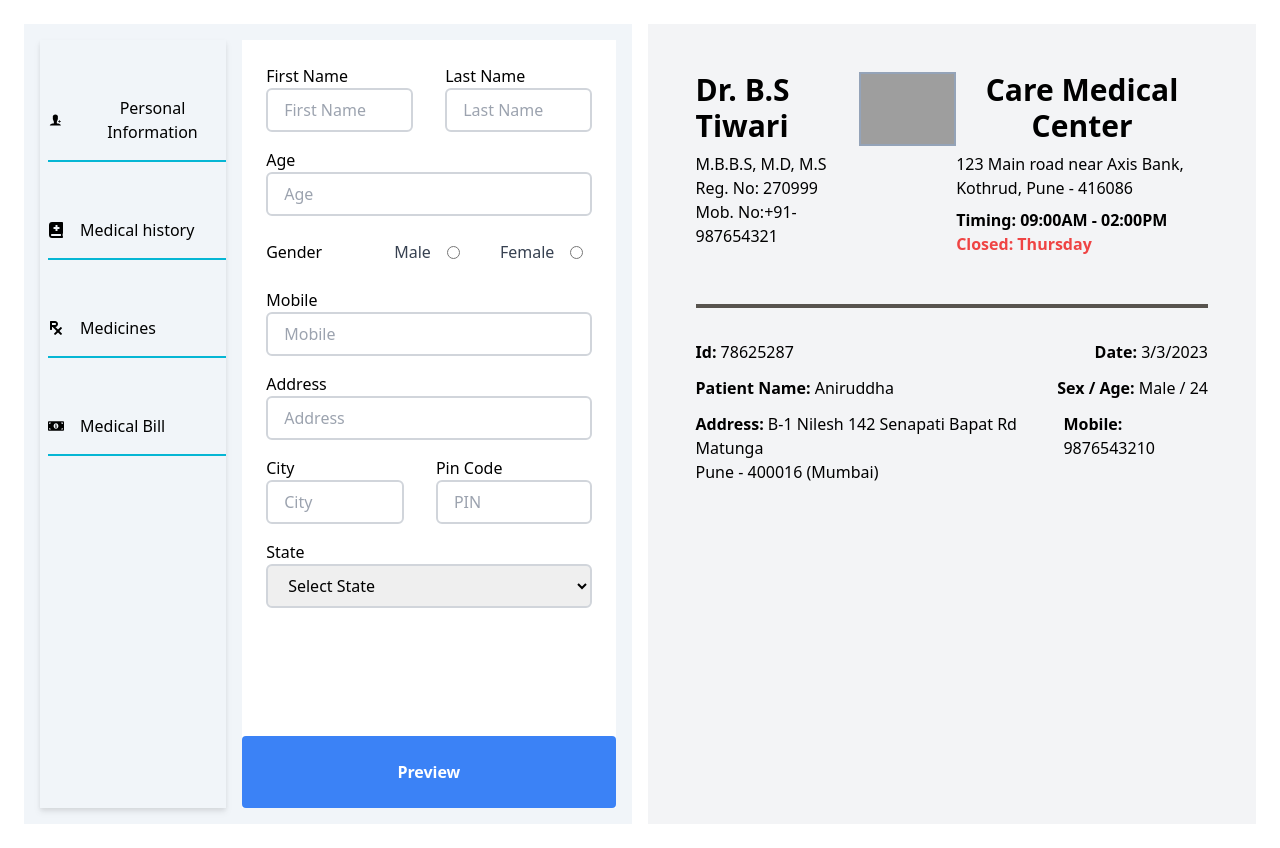
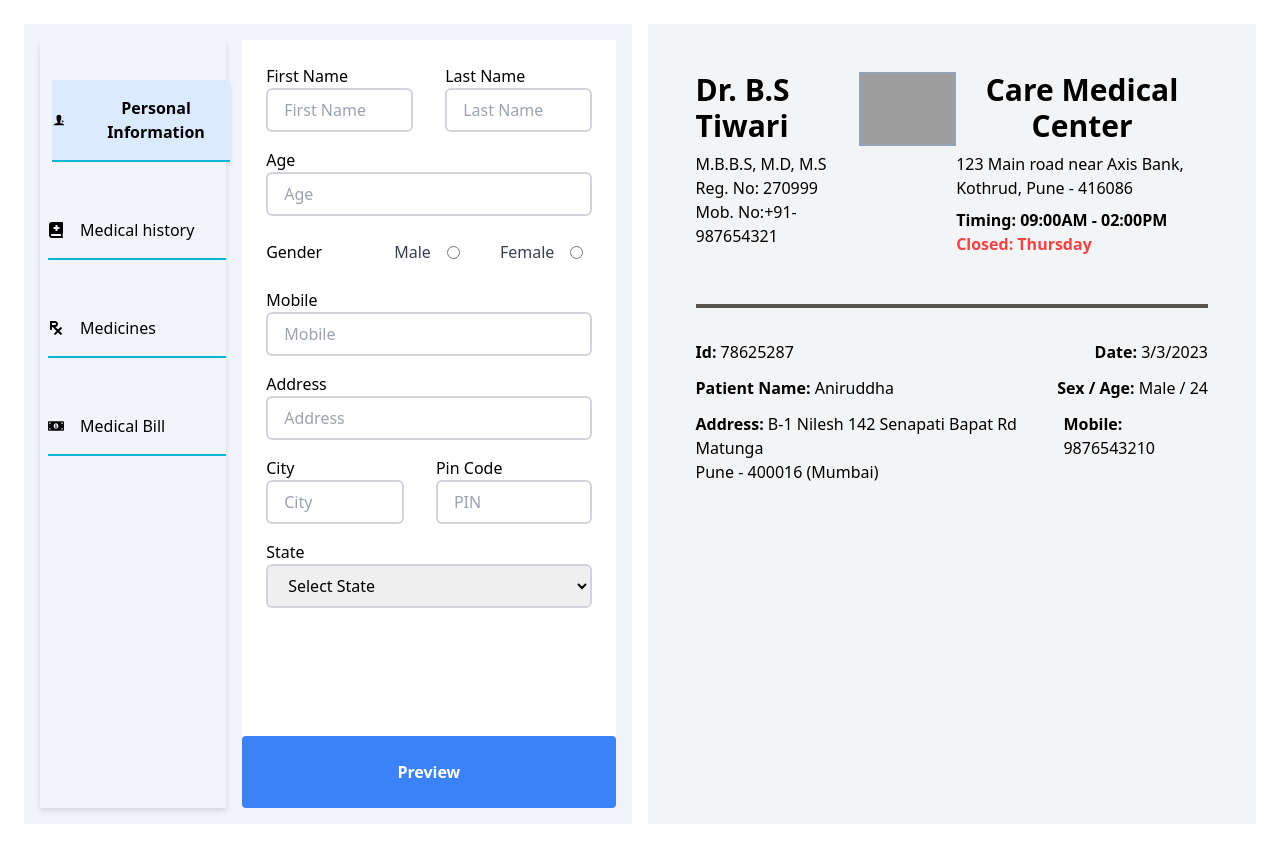
Before and after one commit to affu72/Medical-report, a React (Create React App) app: page / in a window 1280 px wide. Built offline with nearby package versions, Linux system fonts and the light colour scheme; grey boxes are pictures that could not be loaded.

Commit message:
tab focus with form

```diff
--- a/src/components/MainComponent/MainPage.tsx
+++ b/src/components/MainComponent/MainPage.tsx
@@ -10,7 +10,7 @@ function MainPage() {
 
   return (
     <div className="w-1/2 flex gap-4 bg-slate-100 p-4">
-      <SideNav onNavClick={showFormHandler} />
+      <SideNav onNavClick={showFormHandler} tabIndex={tabIndex} />
       <InputForms tabIndex={tabIndex}></InputForms>
     </div>
   );
--- a/src/components/MainComponent/SideNav.tsx
+++ b/src/components/MainComponent/SideNav.tsx
@@ -4,6 +4,7 @@ import { FaBookMedical, FaPrescription, FaMoneyBillAlt } from "react-icons/fa";
 
 interface SidebarProp {
   onNavClick: (e: React.MouseEvent<HTMLButtonElement>) => void;
+  tabIndex: number;
 }
 
 function SideNav(props: SidebarProp) {
@@ -14,38 +15,51 @@ function SideNav(props: SidebarProp) {
     bill,
   }
 
-  console.log("rendere");
+  const tabClass = (index: number) =>
+    `w-full flex items-center gap-4  border-b-2  py-4 ${
+      props.tabIndex === index
+        ? "font-semibold transition-all duration-100 bg-blue-100  translate-x-1"
+        : ""
+    } border-cyan-500 `;
 
   return (
     <div className="flex flex-col bg-slate-100 pl-2 py-10 gap-10 items-baseline basis-1/3 drop-shadow-md font-thin box-border">
       <button
+        tabIndex={0}
+        id="personal-tab"
         value={sideButtons.personal}
         onClick={props.onNavClick}
-        className="w-full flex items-center gap-4 hover:font-semibold focus:font-semibold  border-b-2 border-cyan-500 transition-all duration-100 focus:bg-blue-100 hover:bg-blue-100 py-4 focus:translate-x-1"
+        className={tabClass(0)}
       >
         <IoIosPersonAdd /> Personal Information
       </button>
 
       <button
+        tabIndex={0}
+        id="history-tab"
         value={sideButtons.history}
         onClick={props.onNavClick}
-        className="w-full flex gap-4 items-center hover:font-semibold focus:font-semibold  border-b-2 border-cyan-500 transition-all duration-100 focus:bg-blue-100 hover:bg-blue-100 py-4 focus:translate-x-1"
+        className={tabClass(1)}
       >
         <FaBookMedical />
         Medical history
       </button>
       <button
+        tabIndex={0}
+        id="medicine-tab"
         value={sideButtons.medicines}
         onClick={props.onNavClick}
-        className="w-full flex gap-4 items-center hover:font-semibold focus:font-semibold  border-b-2 border-cyan-500 transition-all duration-100 focus:bg-blue-100 hover:bg-blue-100 py-4 focus:translate-x-1"
+        className={tabClass(2)}
       >
         <FaPrescription />
         Medicines
       </button>
       <button
+        tabIndex={0}
+        id="bull-tab"
         value={sideButtons.bill}
         onClick={props.onNavClick}
-        className="w-full flex gap-4 items-center hover:font-semibold focus:font-semibold  border-b-2 border-cyan-500 transition-all duration-100 focus:bg-blue-100 hover:bg-blue-100 py-4 focus:translate-x-1"
+        className={tabClass(3)}
       >
         <FaMoneyBillAlt />
         Medical Bill
@@ -55,3 +69,38 @@ function SideNav(props: SidebarProp) {
 }
 
 export default SideNav;
+
+// interface PropTab {
+//   tabIndex?: number;
+//   tabBarIndex: number;
+//   id?: string;
+//   value: string;
+//   onClick: (e: React.MouseEvent<HTMLButtonElement>) => void;
+//   className: string;
+// }
+
+// export const TabButton: React.FC<PropTab> = ({
+//   tabIndex = 0,
+//   tabBarIndex,
+//   id,
+//   value,
+//   onClick,
+//   className = `w-full flex items-center gap-4  border-b-2  py-4 ${
+//     tabBarIndex === 0
+//       ? "font-semibold transition-all duration-100 bg-blue-100  translate-x-1"
+//       : ""
+//   } border-cyan-500 `,
+// }) => {
+//   return (
+//     <button
+//       tabIndex={tabIndex}
+//       id={id}
+//       value={value}
+//       onClick={onClick}
+//       className={className}
+//     >
+//       <FaMoneyBillAlt />
+//       Medical Bill
+//     </button>
+//   );
+// };
--- a/src/components/MyComponents/Button.tsx
+++ b/src/components/MyComponents/Button.tsx
@@ -4,9 +4,10 @@ interface PropButton<T> {
   value: string;
   bgColor: string;
   color?: string;
-  onClick?: () => void;
+  onClick?: (event: React.MouseEvent<HTMLButtonElement>) => void;
   type?: T;
   margin?: number;
+  tabIndex?: number;
 }
 
 type buttonType = "button" | "submit" | "reset";
@@ -17,9 +18,11 @@ const Button: React.FC<PropButton<buttonType>> = ({
   type,
   onClick,
   margin = 0,
+  tabIndex,
 }) => {
   return (
     <button
+      tabIndex={tabIndex}
       type={type}
       className={`bg-${bgColor}-500 hover:bg-${bgColor}-700 text-white font-bold py-2 px-4 rounded mt-${margin}`}
       onClick={onClick}
```
